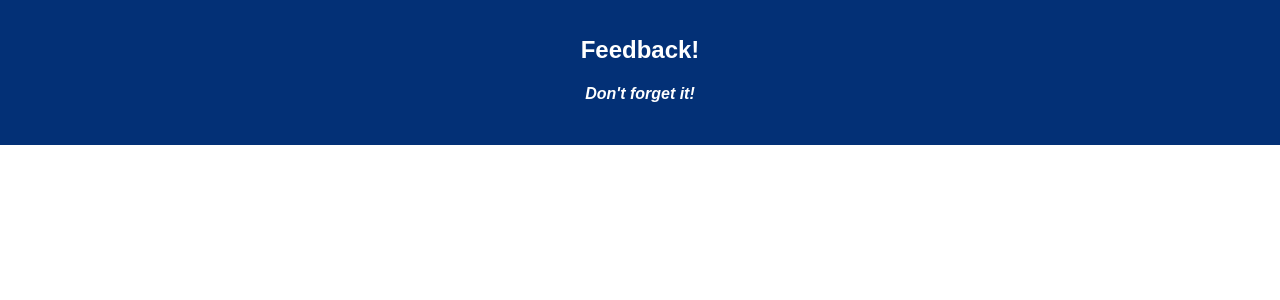
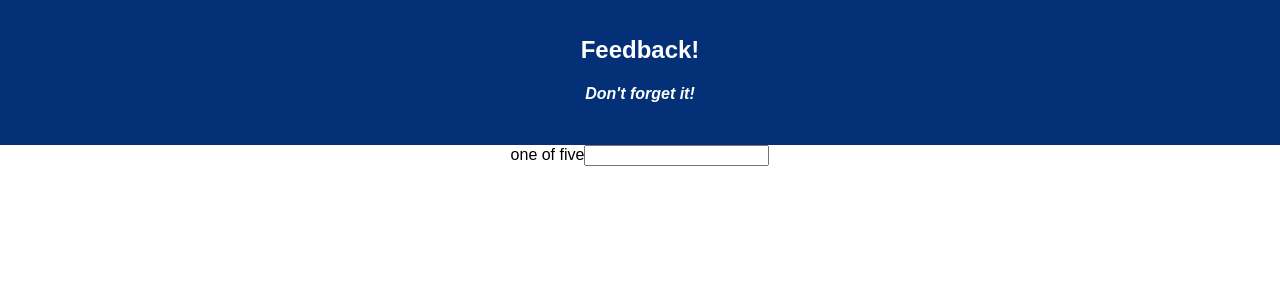
Before and after one commit to Jakers99/redux-feed-back-loop, a React (Create React App) app: page /#/FeelingFeedback in a window 1280 px wide. Shown: the top 300 px of the page. Built offline with nearby package versions, Linux system fonts and the light colour scheme.

Commit message:
links between app and FeelingFeedback.js works

```diff
--- a/src/components/App/App.js
+++ b/src/components/App/App.js
@@ -1,8 +1,19 @@
 import React, { Component } from 'react';
 import axios from 'axios';
+import { connect } from 'react-redux';
+import { HashRouter as Router, Route, Link } from 'react-router-dom';
 import './App.css';
+import FeelingFeedback from '../FeelingFeedback/FeelingFeedback'
+import SupportFeedback from '../SupportFeedback/SupportFeedback'
+import UnderstandingFeedback from '../SupportFeedback/SupportFeedback'
+import Comments from '../Comments/Comments'
+class App extends Component {
 
-class App extends Component {
+ handleSubmit = () => {
+   console.log('next button clicked');
+   this.props.history.push('/FeelingFeedback')
+ }
+
   render() {
     return (
       <div className="App">
@@ -10,10 +21,18 @@ class App extends Component {
           <h1 className="App-title">Feedback!</h1>
           <h4><i>Don't forget it!</i></h4>
         </header>
+        <Router>
+          <Route path = '/FeelingFeedback' component = {FeelingFeedback}/>
+          <Route path='/SupportFeedback' component={SupportFeedback} />
+          <Route path='/UnderstandingFeedback' component={UnderstandingFeedback} />
+          <Route path='/Comments' component={Comments} />
+        </Router>
+
+
         <br/>
       </div>
     );
   }
 }
-
-export default App;
+const mapStateToProps = (reduxStore) => ({ reduxStore })
+export default connect(mapStateToProps)(App);
--- a/src/components/FeelingFeedback/FeelingFeedback.js
+++ b/src/components/FeelingFeedback/FeelingFeedback.js
@@ -0,0 +1,33 @@
+import React from 'react';
+import { connect } from 'react-redux';
+import { Component } from 'react';
+
+class FeelingFeedback extends Component{
+    state = {
+        value: {
+            feeling: ''
+        }
+    }
+    handleChange = (event) => {
+        console.log('this is target', event.target);
+        console.log('this is the feeling', this.state.value.feeling);
+        this.setState({
+            value: {
+                ...this.state.value,
+                [event.target.feeling]: event.target.value
+
+            }
+        })
+    }
+    render(){
+        return(
+            <section>
+                <label for='feelingInput'>one of five</label>
+                <input onChange = {this.handleChange}id='feelingInput' type = 'number'/>
+            </section>
+        )
+    }
+}
+const mapStateToProps = (reduxStore) => ({ reduxStore })
+
+export default connect(mapStateToProps)(FeelingFeedback);
--- a/src/index.js
+++ b/src/index.js
@@ -3,6 +3,14 @@ import ReactDOM from 'react-dom';
 import './index.css';
 import App from './components/App/App';
 import registerServiceWorker from './registerServiceWorker';
+import { Provider } from 'react-redux';
+import { createStore, combineReducers } from 'redux';
 
-ReactDOM.render(<App />, document.getElementById('root'));
+const storeInstance = createStore(
+    combineReducers({
+
+    })
+)
+
+ReactDOM.render(<Provider store={storeInstance}><App /></Provider>, document.getElementById('root'));
 registerServiceWorker();
```
Also changed, not shown: package.json (+5 -2 lines), 1 other file (tests, documents, lock files or other folders).
